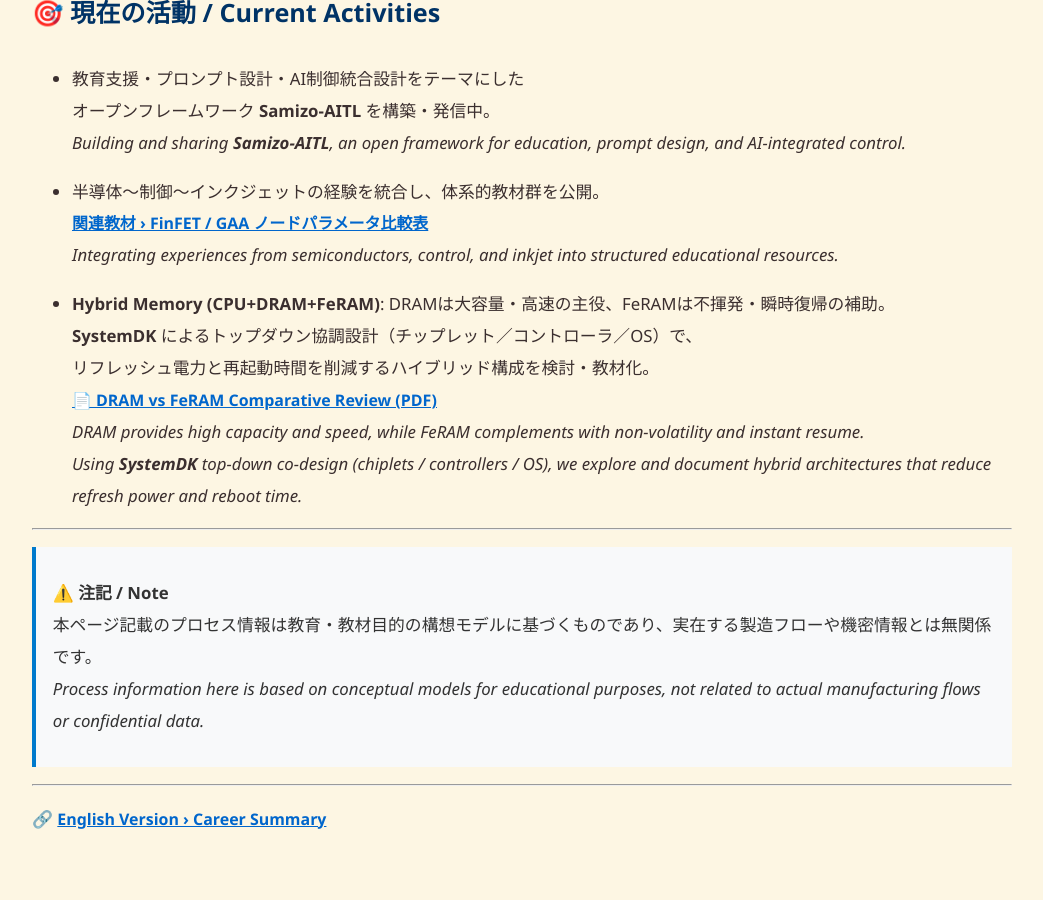
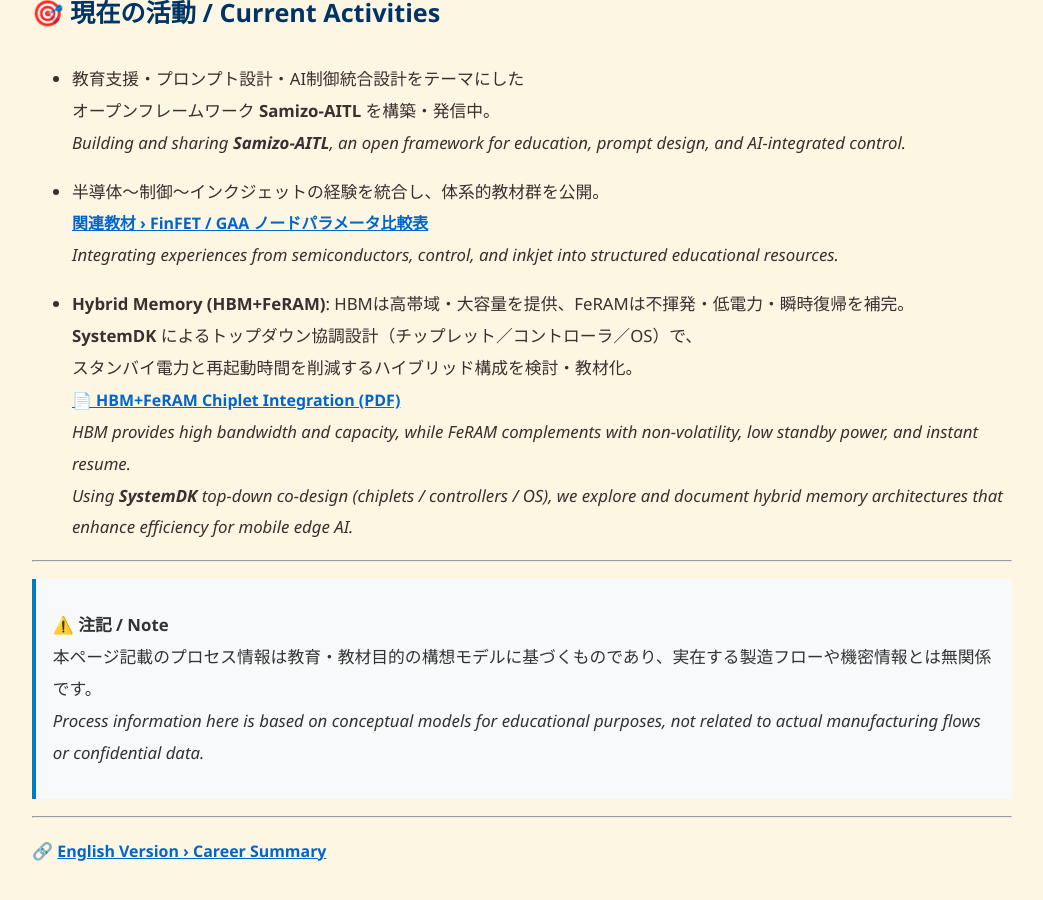
Before and after one commit to Samizo-AITL/Samizo-AITL.github.io, a Jekyll site: the page built from about/career-summary/index.md, in a window 1280 px wide and 900 px high, scrolled down 2268 px. Shown: the whole window, without its empty margins (118-1161 px from the left). Built offline with Jekyll 4.4.1, drawn with Linux system fonts in a browser that asks for light colours; before the commit the page ends 3136 px from its top, so only the background shows below that.

Commit message:
Update index.md

```diff
--- a/about/career-summary/index.md
+++ b/about/career-summary/index.md
@@ -86,12 +86,12 @@
   [関連教材 › FinFET / GAA ノードパラメータ比較表](https://samizo-aitl.github.io/Edusemi-v4x/f_chapter1_finfet_gaa/appendixf1_05_node_params)
   *Integrating experiences from semiconductors, control, and inkjet into structured educational resources.*
 
-- **Hybrid Memory (CPU+DRAM+FeRAM)**: DRAMは大容量・高速の主役、FeRAMは不揮発・瞬時復帰の補助。
+- **Hybrid Memory (HBM+FeRAM)**: HBMは高帯域・大容量を提供、FeRAMは不揮発・低電力・瞬時復帰を補完。
   **SystemDK** によるトップダウン協調設計（チップレット／コントローラ／OS）で、
-  リフレッシュ電力と再起動時間を削減するハイブリッド構成を検討・教材化。
-  [📄 DRAM vs FeRAM Comparative Review (PDF)](./docs/review_dram_feram.pdf)
-  *DRAM provides high capacity and speed, while FeRAM complements with non-volatility and instant resume.
-  Using **SystemDK** top-down co-design (chiplets / controllers / OS), we explore and document hybrid architectures that reduce refresh power and reboot time.*
+  スタンバイ電力と再起動時間を削減するハイブリッド構成を検討・教材化。
+  [📄 HBM+FeRAM Chiplet Integration (PDF)](./docs/HBM_FeRAM_Chiplet_MobileEdgeAI.pdf)
+  *HBM provides high bandwidth and capacity, while FeRAM complements with non-volatility, low standby power, and instant resume.
+  Using **SystemDK** top-down co-design (chiplets / controllers / OS), we explore and document hybrid memory architectures that enhance efficiency for mobile edge AI.*
 
 ---
 
```
